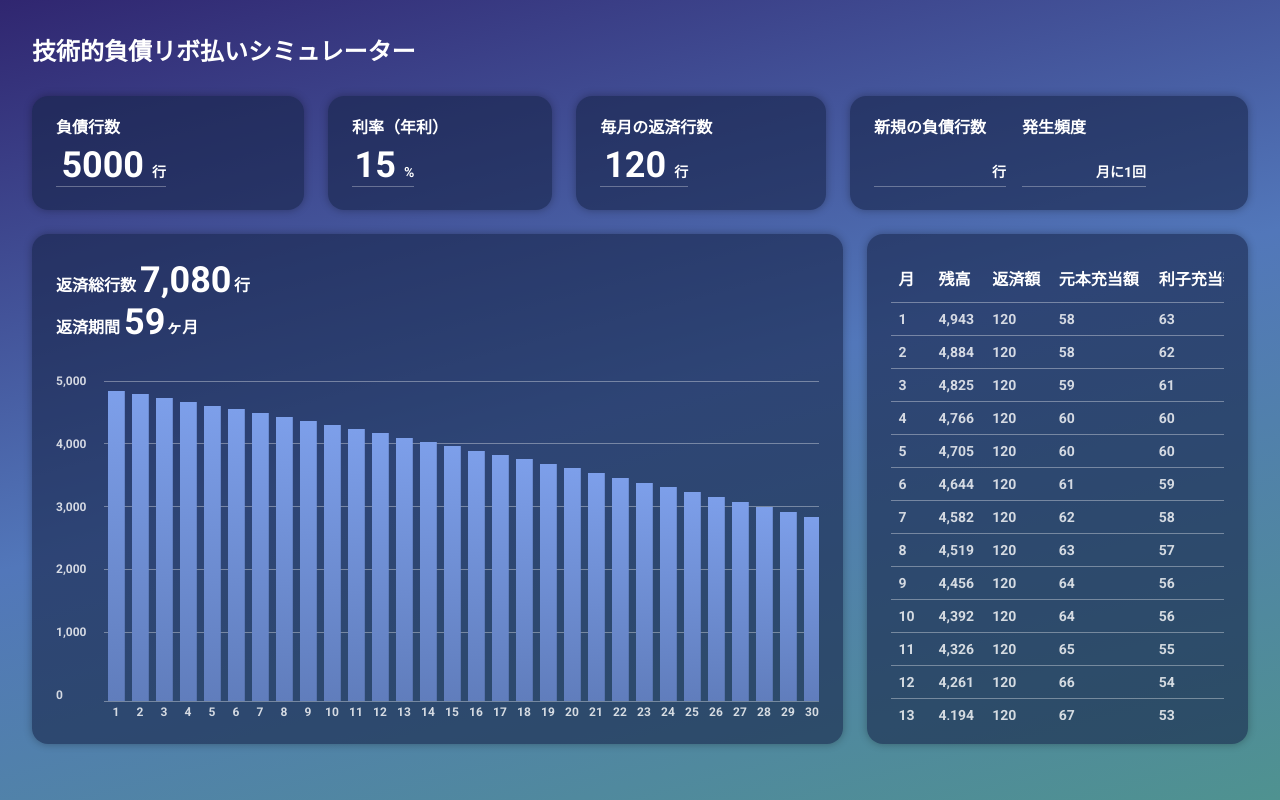
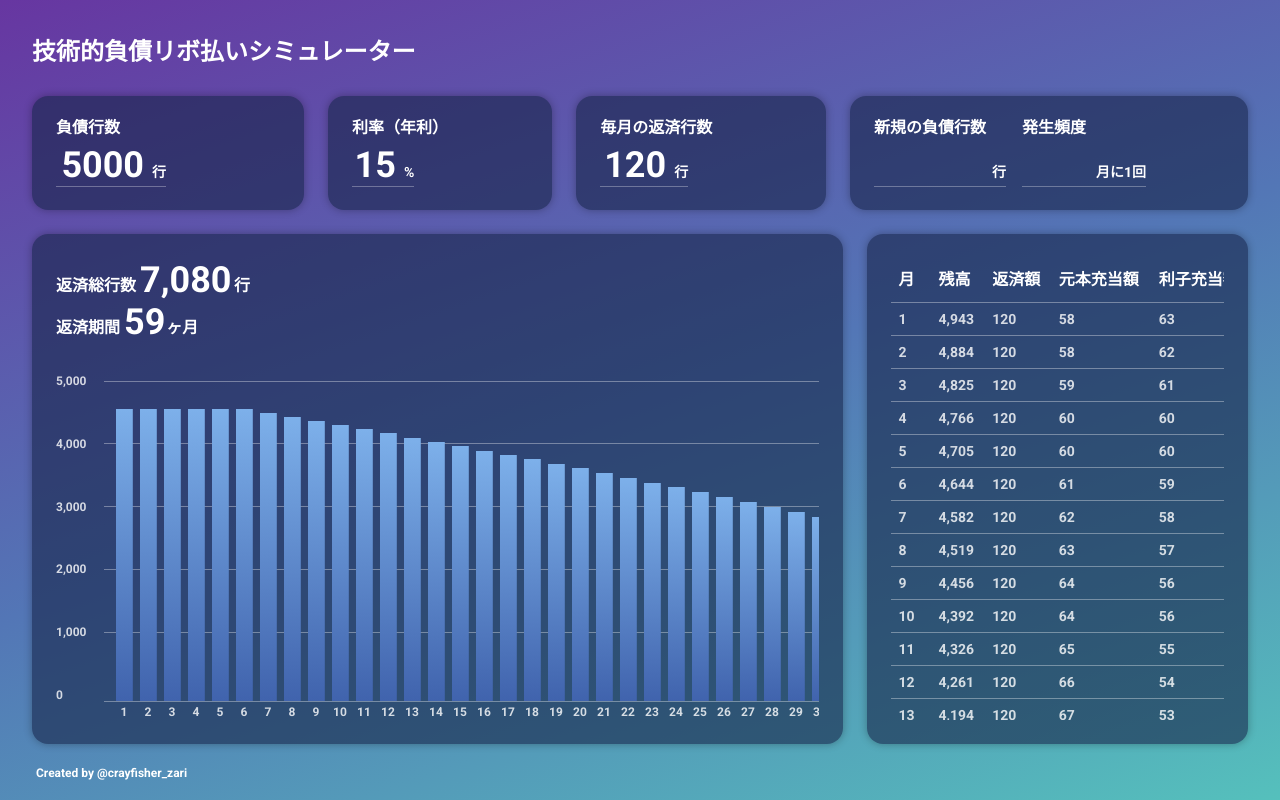
Before and after one commit to Crayfisher-zari/revolving-simulator, a Vue app: page / in a window 1280 px wide. Built offline with nearby package versions, Linux system fonts and the light colour scheme.

Commit message:
色合いの調整など

```diff
--- a/src/App.vue
+++ b/src/App.vue
@@ -182,6 +182,12 @@ const calculated = computed(() => {
       />
     </template>
   </GlobalLayout>
+  <small class="creator"
+    >Created by
+    <a href="https://x.com/crayfisher_zari" target="_blank"
+      >@crayfisher_zari</a
+    ></small
+  >
 </template>
 
 <style scoped>
@@ -194,4 +200,16 @@ const calculated = computed(() => {
   display: flex;
   column-gap: 16px;
 }
+
+.creator {
+  position: fixed;
+  bottom: 20px;
+  left: 36px;
+  font-size: 12px;
+
+  a {
+    color: inherit;
+    text-decoration: none;
+  }
+}
 </style>
--- a/src/assets/style.css
+++ b/src/assets/style.css
@@ -21,10 +21,10 @@
 html {
   min-height: 100vh;
   background-image: linear-gradient(
-    -15deg,
-    #4f9290 0%,
-    #5277ba 50%,
-    #302670 100%
+    -19deg,
+    #55c0bc 0%,
+    #5376b6 50%,
+    #6736a1 100%
   );
 }
 
--- a/src/components/BarChart.vue
+++ b/src/components/BarChart.vue
@@ -80,6 +80,8 @@ onMounted(async () => {
             }"
           >
             <div v-if="yAxisBase !== 0" class="bar">
+              <div class="barBalloon">{{ remained }}</div>
+
               <div
                 class="barInner"
                 :class="{ reset: animationState }"
@@ -171,6 +173,7 @@ onMounted(async () => {
   position: relative;
   bottom: 19px;
   height: calc(100% + 32px);
+  padding-left: 8px;
   overflow-x: auto;
   scrollbar-width: none;
 
@@ -196,15 +199,24 @@ onMounted(async () => {
   display: flex;
   flex-shrink: 0;
   flex-direction: column;
+  align-items: center;
   justify-content: flex-end;
   height: 100%;
   padding: 0;
+
+  &:has(.barInner:hover) {
+    .barBalloon {
+      opacity: 1;
+      transition: opacity 0.8s var(--ease-out-quart);
+      translate: 0 0;
+    }
+  }
 }
 
 .barInner {
   width: 100%;
   height: 0;
-  background-image: linear-gradient(0deg, #607dbc, rgb(125 159 234));
+  background-image: linear-gradient(0deg, #4063ad, rgb(125 176 234));
   background-repeat: no-repeat;
   background-position: 50% 0;
   background-size: 70% 100%;
@@ -215,4 +227,18 @@ onMounted(async () => {
     transition: none;
   }
 }
+
+.barBalloon {
+  position: relative;
+  top: -8px;
+  width: min-content;
+  padding: 4px;
+  font-size: 12px;
+  color: var(--color-text-secondary);
+  text-align: center;
+  background-color: var(--color-background-panel);
+  border-radius: 4px;
+  opacity: 0;
+  transition: opacity 0.1s var(--ease-out-quart);
+}
 </style>
```
